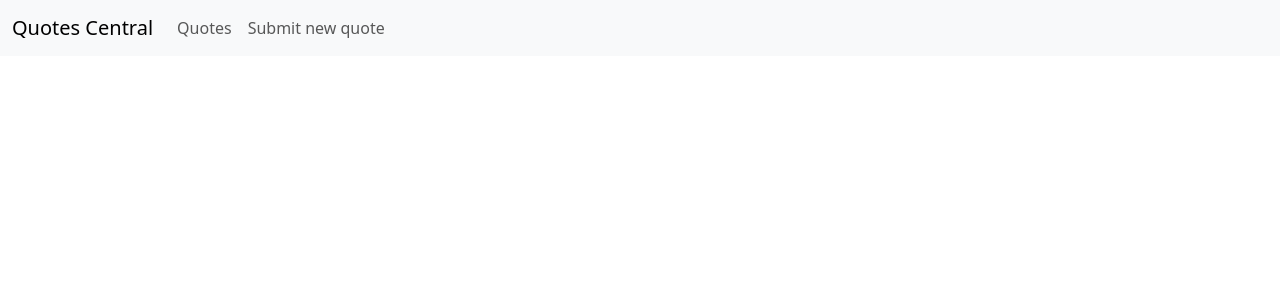
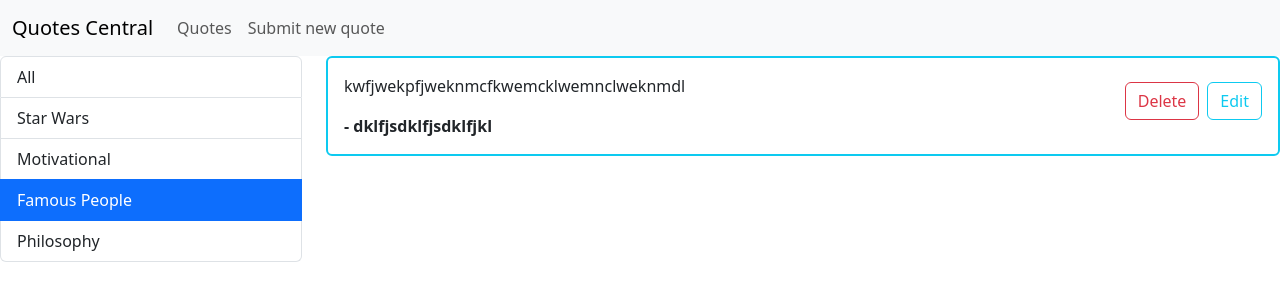
Before and after one commit to limbonalim/Test-2, a React (Vite) app: page /quotes/famous-people in a window 1280 px wide. Shown: the top 300 px of the page. Built offline with nearby package versions, Linux system fonts and the light colour scheme.

Commit message:
added Home container and QuoteItem, QuoteList components

```diff
--- /dev/null
+++ b/src/components/QuoteList/QuoteItem.tsx
@@ -0,0 +1,25 @@
+import React from 'react';
+import {Link} from 'react-router-dom';
+
+interface Props {
+  author: string;
+  message: string;
+  onDelete: () => void;
+}
+
+const QuoteItem:React.FC<Props> = ({message, author, onEdit, onDelete}) => {
+  return (
+    <div className="border border-2 border-info rounded d-flex justify-content-between p-3">
+      <div>
+        <p>{message}</p>
+        <span className="fw-bold">- {author}</span>
+      </div>
+      <div>
+        <button className="btn btn-outline-danger m-2">Delete</button>
+        <Link to="/" className="btn btn-outline-info">Edit</Link>
+      </div>
+    </div>
+  );
+};
+
+export default QuoteItem;
--- /dev/null
+++ b/src/components/QuoteList/QuoteList.tsx
@@ -0,0 +1,14 @@
+import React from 'react';
+import {useParams} from 'react-router-dom';
+import QuoteItem from './QuoteItem';
+
+const QuoteList = () => {
+  const params = useParams()
+  return (
+    <div>
+      <QuoteItem message="kwfjwekpfjweknmcfkwemcklwemnclweknmdl" author="dklfjsdklfjsdklfjkl"/>
+    </div>
+  );
+};
+
+export default QuoteList;
--- a/src/containers/App/App.tsx
+++ b/src/containers/App/App.tsx
@@ -1,6 +1,8 @@
 import Toolbar from '../../components/Toolbar/Toolbar';
 import {Route, Routes} from 'react-router-dom';
 import NewQuote from '../../components/NewQuote/NewQuote';
+import Home from '../Home/Home';
+import QuoteList from '../../components/QuoteList/QuoteList';
 
 const App = () => {
   return (
@@ -11,15 +13,20 @@ const App = () => {
       <main>
         <Routes>
           <Route path="/" element={(
-            <h1>1</h1>
-          )}/>
+            <Home/>
+          )}>
+            <Route path="quotes/:categoty" element={(
+              <QuoteList/>
+            )}/>
+          </Route>
+
           <Route path="/add-quote" element={(
             <NewQuote/>
           )}/>
         </Routes>
       </main>
     </>
-  );
+);
 };
 
 export default App;
--- /dev/null
+++ b/src/containers/Home/Home.tsx
@@ -0,0 +1,24 @@
+import React from 'react';
+import NavigateBar from '../../components/NavigateBar/NavigateBar';
+import {NavLink, Outlet} from 'react-router-dom';
+
+const Home = () => {
+  return (
+    <div className="row">
+      <div className="col-3">
+        <div className="list-group">
+          <NavLink to="/" className="list-group-item">All</NavLink>
+          <NavLink to="quotes/star-wars" className="list-group-item">Star Wars</NavLink>
+          <NavLink to="quotes/motivational" className="list-group-item">Motivational</NavLink>
+          <NavLink to="quotes/famous-people" className="list-group-item">Famous People</NavLink>
+          <NavLink to="quotes/philosophy" className="list-group-item">Philosophy</NavLink>
+        </div>
+      </div>
+      <div className="col-9">
+        <Outlet/>
+      </div>
+    </div>
+  );
+};
+
+export default Home;
```
